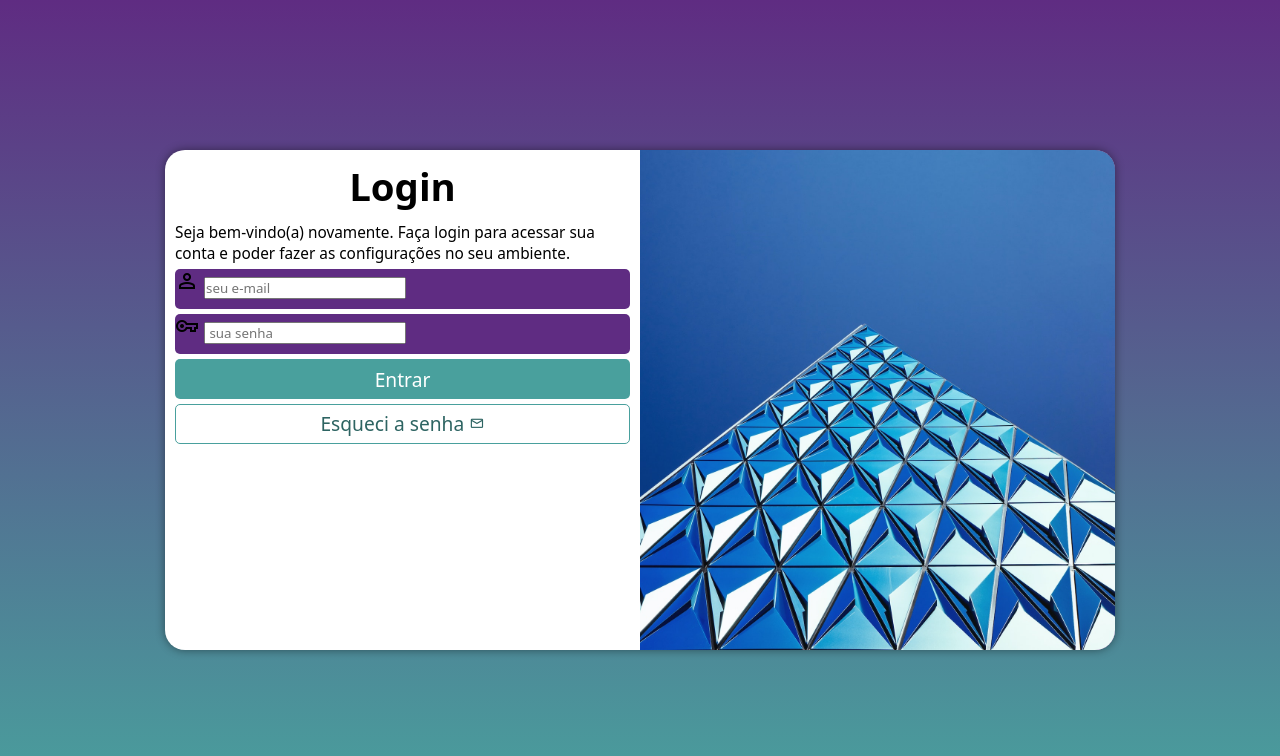
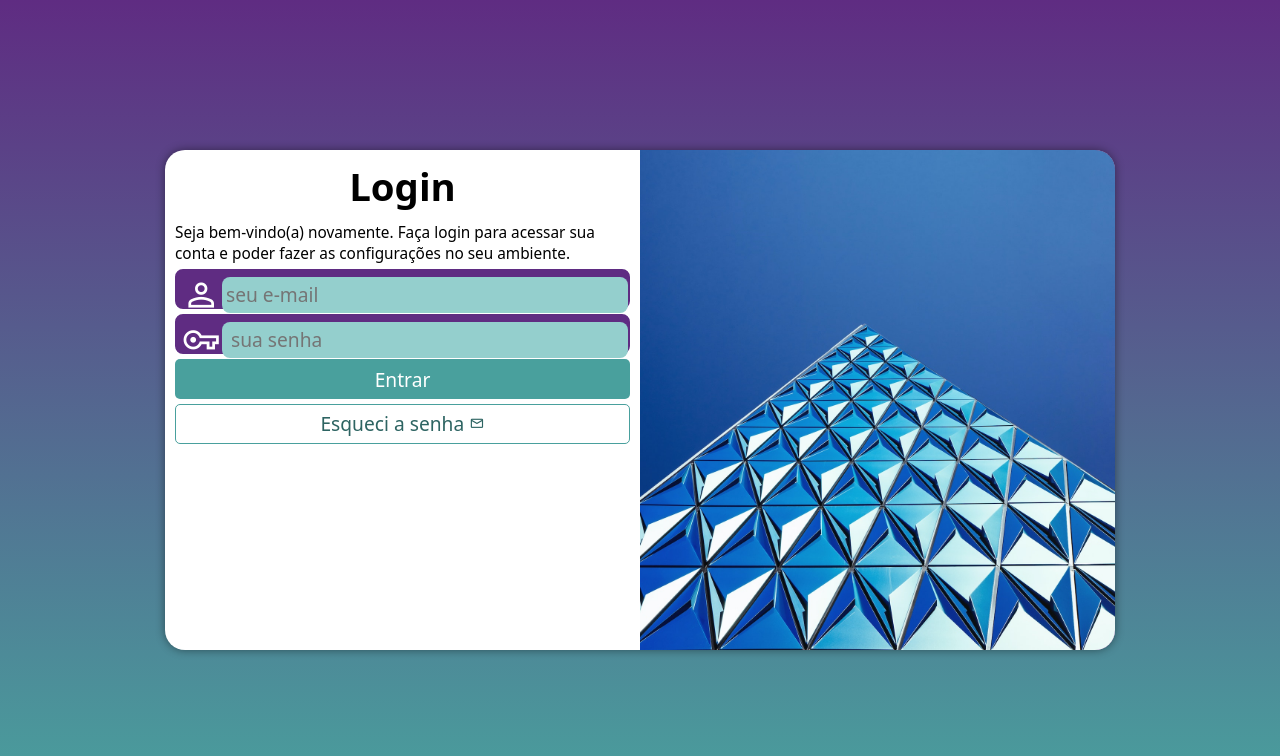
Before and after one commit to JPedro003/projeto-login, a plain HTML site: page index.html in a window 1280 px wide. Drawn offline with nearby package versions, Linux system fonts and the light colour scheme.

Commit message:
acho q tudo certo

```diff
--- a/estilos/media-queries.css
+++ b/estilos/media-queries.css
@@ -6,7 +6,8 @@
     }
 
     section#login {
-        width: 90vw;
+        width: 80vw;
+        height: 300px;
     }
 
     section#login > div#imagem {
--- a/estilos/style.css
+++ b/estilos/style.css
@@ -29,13 +29,13 @@ section#login {
     position: absolute;
     top: 50%;
     left: 50%;
-    transform: translate(-50%, -50%);
     overflow: hidden;
-
     background-color: white;
     width: 250px;
     height: 500px;
     border-radius: 20px;
+    transform: translate(-50%, -50%);
+
     box-shadow: 0px 0px 10px rgba(0, 0, 0, 0.445)
 }
 
@@ -63,15 +63,40 @@ div#formulario > p {
 
 form > div.campo {
     background-color: #5f2c82;
+    border: 2px solid #5f2c82;
     display: block;
     width: 100%;
     height: 40px;
-    border-radius: 5px;
+    border-radius: 8px;
     margin: 5px 0px;
 }
 
-form label {
+div.campo > label {
     display: none;
+}
+
+div.campo > span {
+    color: white;
+   /* background-color: black;*/
+    font-size: 2em;
+    width: 40px;
+    padding: 5px;
+}
+
+div.campo > input {
+    background-color: #94cfcd;
+    font-size: 1em;
+    width: calc(100% - 45px);
+    height: 100%;
+
+    border: 0px;
+    border-radius: 8px;
+    padding: 4px;
+    transform: translateY(-12px);
+}
+
+div.campo > input:focus-within {
+    background-color: white;
 }
 
 form > input[type=submit] {
```
